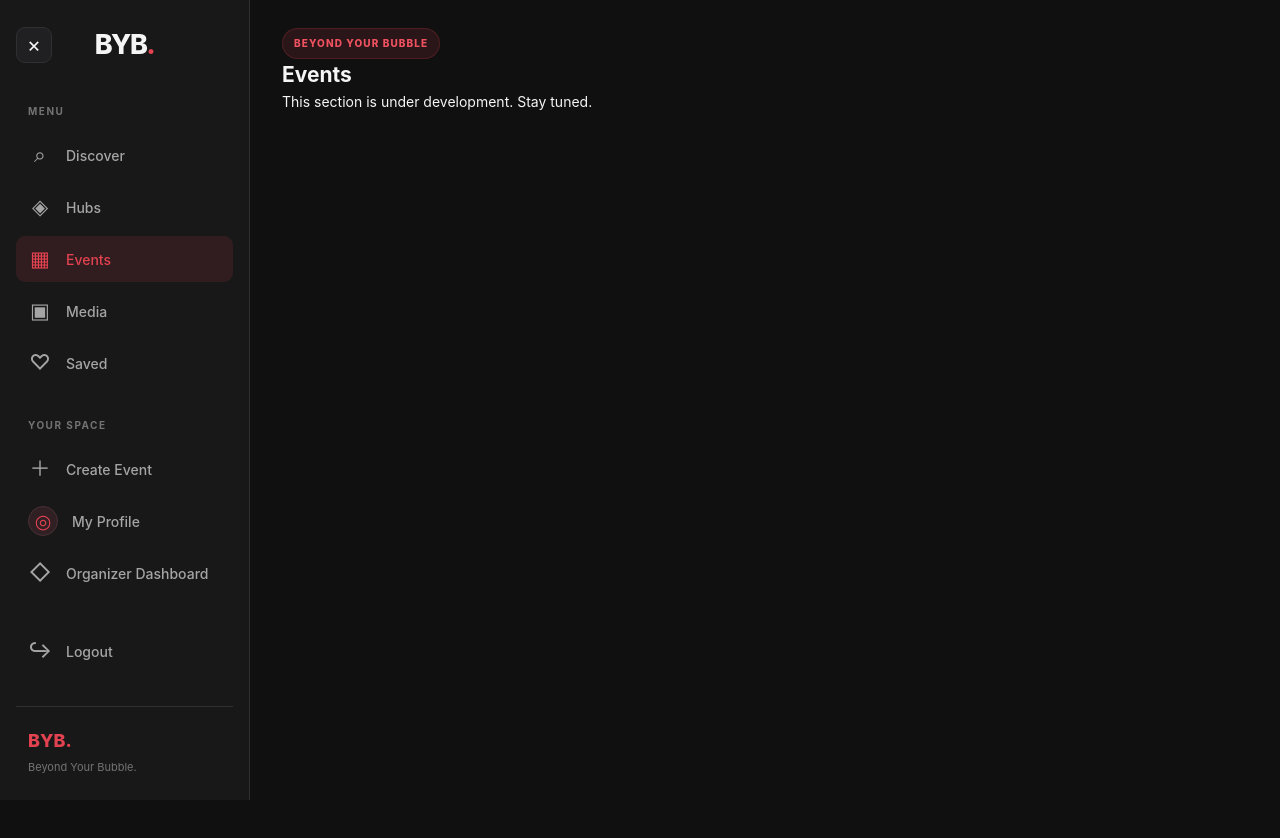
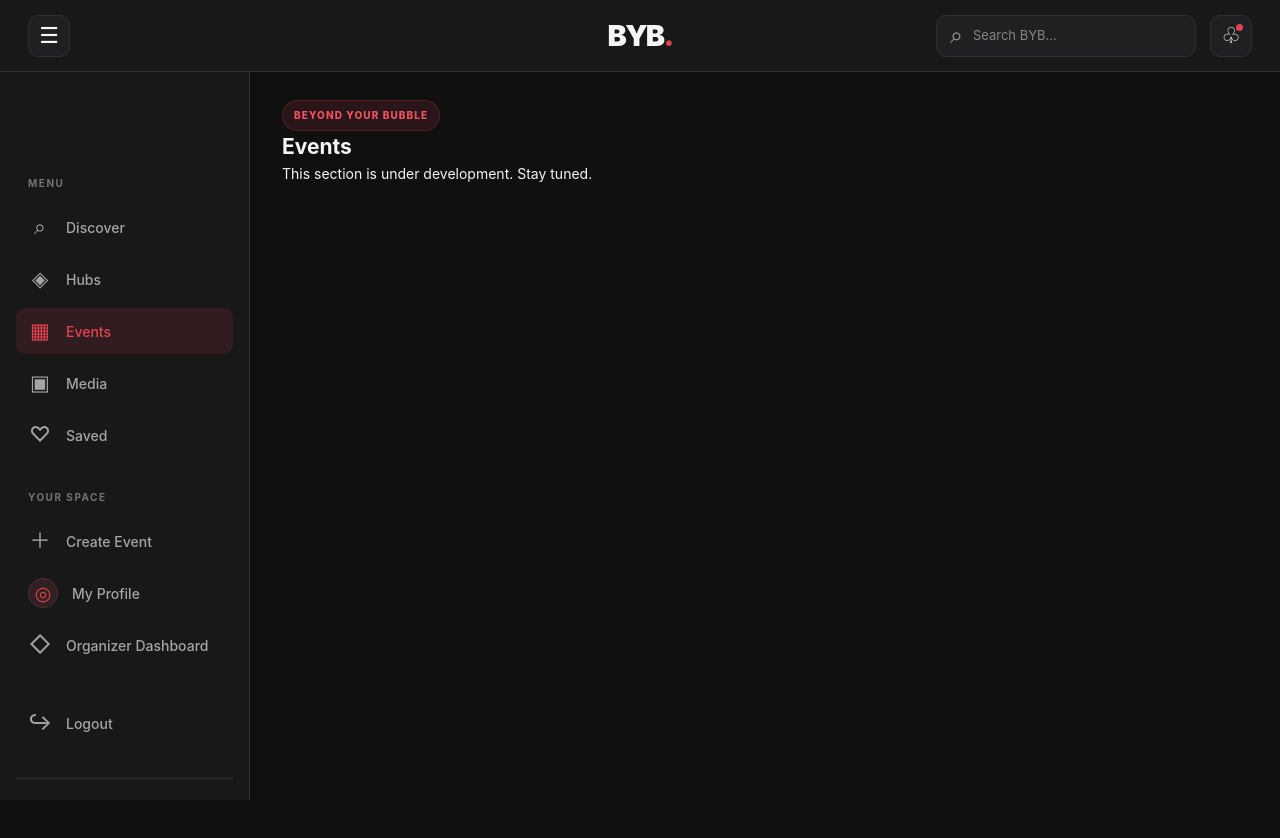
Before and after one commit to Devmyre369/byb, a React (Vite) app in the folder frontend/: page /events in a window 1280 px wide. Shown: the top 838 px of the page. Before the commit the page ends 800 px from the top, so only its background shows below. Built offline with nearby package versions, Linux system fonts and the light colour scheme; no server answers.

Commit message:
frontend updates

```diff
--- a/frontend/src/components/AppLayout.css
+++ b/frontend/src/components/AppLayout.css
@@ -1270,3 +1270,242 @@
     min-width: 21px;
   }
 }
+
+/* =========================================
+   BYB — NEW RESPONSIVE TOP BAR
+========================================= */
+
+.app-topbar {
+  position: fixed;
+  top: 0;
+  left: 0;
+  right: 0;
+  z-index: 1300;
+  display: flex;
+  align-items: center;
+  justify-content: space-between;
+  height: 72px;
+  padding: 0 28px;
+  box-sizing: border-box;
+  background: #181818;
+  border-bottom: 1px solid #303033;
+}
+
+.topbar-left,
+.topbar-right {
+  display: flex;
+  align-items: center;
+  gap: 14px;
+  min-width: 0;
+}
+
+.topbar-left {
+  justify-content: flex-start;
+  width: 33.33%;
+}
+
+.topbar-right {
+  justify-content: flex-end;
+  width: 33.33%;
+}
+
+.topbar-brand {
+  position: absolute;
+  left: 50%;
+  transform: translateX(-50%);
+  color: #f5f5f5;
+  text-decoration: none;
+  font-size: 29px;
+  font-weight: 900;
+  letter-spacing: -1.8px;
+}
+
+.topbar-brand span {
+  color: #e34250;
+}
+
+.topbar-sidebar-toggle,
+.topbar-notifications {
+  position: relative;
+  display: flex;
+  align-items: center;
+  justify-content: center;
+  width: 42px;
+  height: 42px;
+  flex-shrink: 0;
+  border: 1px solid #303033;
+  border-radius: 10px;
+  background: #202022;
+  color: #f5f5f5;
+  font-size: 22px;
+  cursor: pointer;
+  transition: background 0.2s ease, border-color 0.2s ease;
+}
+
+.topbar-sidebar-toggle:hover,
+.topbar-notifications:hover {
+  background: #303033;
+  border-color: #e34250;
+}
+
+.topbar-search {
+  display: flex;
+  align-items: center;
+  gap: 10px;
+  width: min(260px, 24vw);
+  height: 42px;
+  padding: 0 13px;
+  box-sizing: border-box;
+  border: 1px solid #303033;
+  border-radius: 10px;
+  background: #202022;
+  transition: border-color 0.2s ease;
+}
+
+.topbar-search:focus-within {
+  border-color: #e34250;
+}
+
+.topbar-search-icon {
+  color: #999;
+  font-size: 23px;
+  line-height: 1;
+}
+
+.topbar-search input {
+  width: 100%;
+  min-width: 0;
+  border: none;
+  outline: none;
+  background: transparent;
+  color: #f5f5f5;
+  font-family: inherit;
+  font-size: 13px;
+}
+
+.topbar-search input::placeholder {
+  color: #858585;
+}
+
+.topbar-search input::-webkit-search-cancel-button {
+  cursor: pointer;
+}
+
+.notification-indicator {
+  position: absolute;
+  top: 8px;
+  right: 8px;
+  width: 7px;
+  height: 7px;
+  border-radius: 50%;
+  background: #e34250;
+}
+
+/* Sidebar starts below the top bar */
+.app-sidebar {
+  top: 72px;
+  height: calc(100vh - 72px);
+}
+
+.app-main {
+  padding-top: 72px;
+}
+
+/* Tablet adjustments */
+@media (min-width: 769px) and (max-width: 1100px) {
+  .app-topbar {
+    padding: 0 20px;
+  }
+
+  .topbar-search {
+    width: 210px;
+  }
+}
+
+/* Mobile top bar */
+@media (max-width: 768px) {
+  .app-topbar {
+    display: none;
+  }
+
+  .mobile-topbar {
+    position: fixed;
+    top: 0;
+    left: 0;
+    right: 0;
+    z-index: 1300;
+    display: flex;
+    align-items: center;
+    justify-content: space-between;
+    height: 60px;
+    padding: 0 16px;
+    box-sizing: border-box;
+    background: #181818;
+    border-bottom: 1px solid #303033;
+  }
+
+  .mobile-brand {
+    position: absolute;
+    left: 50%;
+    transform: translateX(-50%);
+    font-size: 24px;
+  }
+
+  .mobile-menu-toggle {
+    position: relative;
+    z-index: 1;
+    display: flex;
+    align-items: center;
+    justify-content: center;
+    width: 40px;
+    height: 40px;
+    border: 1px solid #303033;
+    border-radius: 9px;
+    background: #202022;
+    color: #f5f5f5;
+    font-size: 24px;
+    cursor: pointer;
+  }
+
+  .mobile-topbar-actions {
+    display: flex;
+    align-items: center;
+    gap: 8px;
+    margin-left: auto;
+  }
+
+  .mobile-notifications {
+    position: relative;
+    display: flex;
+    align-items: center;
+    justify-content: center;
+    width: 38px;
+    height: 38px;
+    border: 1px solid #303033;
+    border-radius: 9px;
+    background: #202022;
+    color: #f5f5f5;
+    font-size: 20px;
+    cursor: pointer;
+  }
+
+  .app-sidebar {
+    top: 60px;
+    height: calc(100dvh - 60px);
+  }
+
+  .app-main {
+    padding-top: 60px;
+  }
+}
+
+/* Very narrow mobile screens */
+@media (max-width: 380px) {
+  .mobile-topbar {
+    padding: 0 10px;
+  }
+
+  .mobile-brand {
+    font-size: 22px;
+  }
+}
--- a/frontend/src/components/AppLayout.tsx
+++ b/frontend/src/components/AppLayout.tsx
@@ -20,6 +20,7 @@ const navigation = [
 function AppLayout() {
   const [isCollapsed, setIsCollapsed] = useState(false);
   const [isMobileMenuOpen, setIsMobileMenuOpen] = useState(false);
+  const [searchQuery, setSearchQuery] = useState("");
 
   const { logout, user } = useAuth();
   const navigate = useNavigate();
@@ -47,6 +48,16 @@ function AppLayout() {
     navigate("/login", { replace: true });
   };
 
+  const handleSearch = (event: React.FormEvent<HTMLFormElement>) => {
+    event.preventDefault();
+
+    const query = searchQuery.trim();
+
+    if (query) {
+      navigate(`/discover?q=${encodeURIComponent(query)}`);
+    }
+  };
+
   const ProfileAvatar = ({ className = "" }: { className?: string }) => (
     <span className={`profile-nav-avatar ${className}`}>
       {profilePicture ? (
@@ -69,16 +80,50 @@ function AppLayout() {
         isCollapsed ? "sidebar-collapsed" : ""
       } ${isMobileMenuOpen ? "mobile-sidebar-open" : ""}`}
     >
-      {/* Mobile Top Bar */}
-      <header className="mobile-topbar">
-        <Link
-          to="/"
-          className="mobile-brand"
-          onClick={closeMobileMenu}
-        >
+      {/* Desktop and Tablet Top Bar */}
+      <header className="app-topbar">
+        <div className="topbar-left">
+          <button
+            type="button"
+            className="topbar-sidebar-toggle"
+            onClick={toggleSidebar}
+            aria-label={isCollapsed ? "Expand sidebar" : "Collapse sidebar"}
+            title={isCollapsed ? "Expand sidebar" : "Collapse sidebar"}
+          >
+            ☰
+          </button>
+        </div>
+
+        <Link to="/" className="topbar-brand">
           BYB<span>.</span>
         </Link>
 
+        <div className="topbar-right">
+          <form className="topbar-search" onSubmit={handleSearch}>
+            <span className="topbar-search-icon" aria-hidden="true">⌕</span>
+            <input
+              type="search"
+              placeholder="Search BYB..."
+              aria-label="Search BYB"
+              value={searchQuery}
+              onChange={(event) => setSearchQuery(event.target.value)}
+            />
+          </form>
+
+          <button
+            type="button"
+            className="topbar-notifications"
+            aria-label="Notifications"
+            title="Notifications"
+          >
+            ♧
+            <span className="notification-indicator" />
+          </button>
+        </div>
+      </header>
+
+      {/* Mobile Top Bar */}
+      <header className="mobile-topbar">
         <button
           type="button"
           className="mobile-menu-toggle"
@@ -88,6 +133,24 @@ function AppLayout() {
         >
           {isMobileMenuOpen ? "×" : "☰"}
         </button>
+
+        <Link
+          to="/"
+          className="mobile-brand"
+          onClick={closeMobileMenu}
+        >
+          BYB<span>.</span>
+        </Link>
+
+        <div className="mobile-topbar-actions">
+          <button
+            type="button"
+            className="mobile-notifications"
+            aria-label="Notifications"
+          >
+            ♧
+          </button>
+        </div>
       </header>
 
       {/* Mobile Backdrop */}
@@ -102,24 +165,6 @@ function AppLayout() {
       {/* Sidebar */}
       <aside className="app-sidebar">
         <div className="sidebar-header">
-          <button
-            type="button"
-            className="sidebar-toggle"
-            onClick={toggleSidebar}
-            aria-label={isCollapsed ? "Expand sidebar" : "Collapse sidebar"}
-            title={isCollapsed ? "Expand sidebar" : "Collapse sidebar"}
-          >
-            {isCollapsed ? "☰" : "×"}
-          </button>
-
-          <Link
-            to="/"
-            className="sidebar-brand"
-            onClick={closeMobileMenu}
-          >
-            BYB<span>.</span>
-          </Link>
-
           <button
             type="button"
             className="mobile-drawer-close"
```
